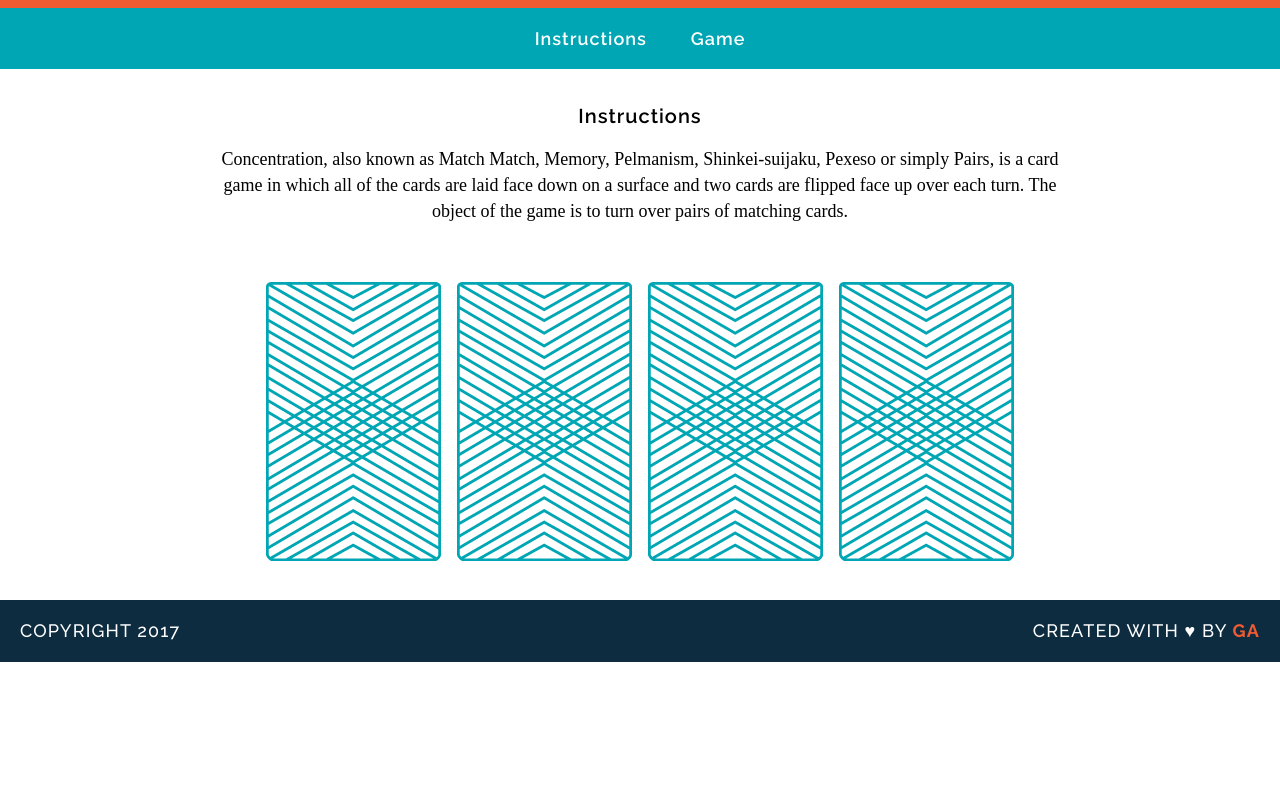
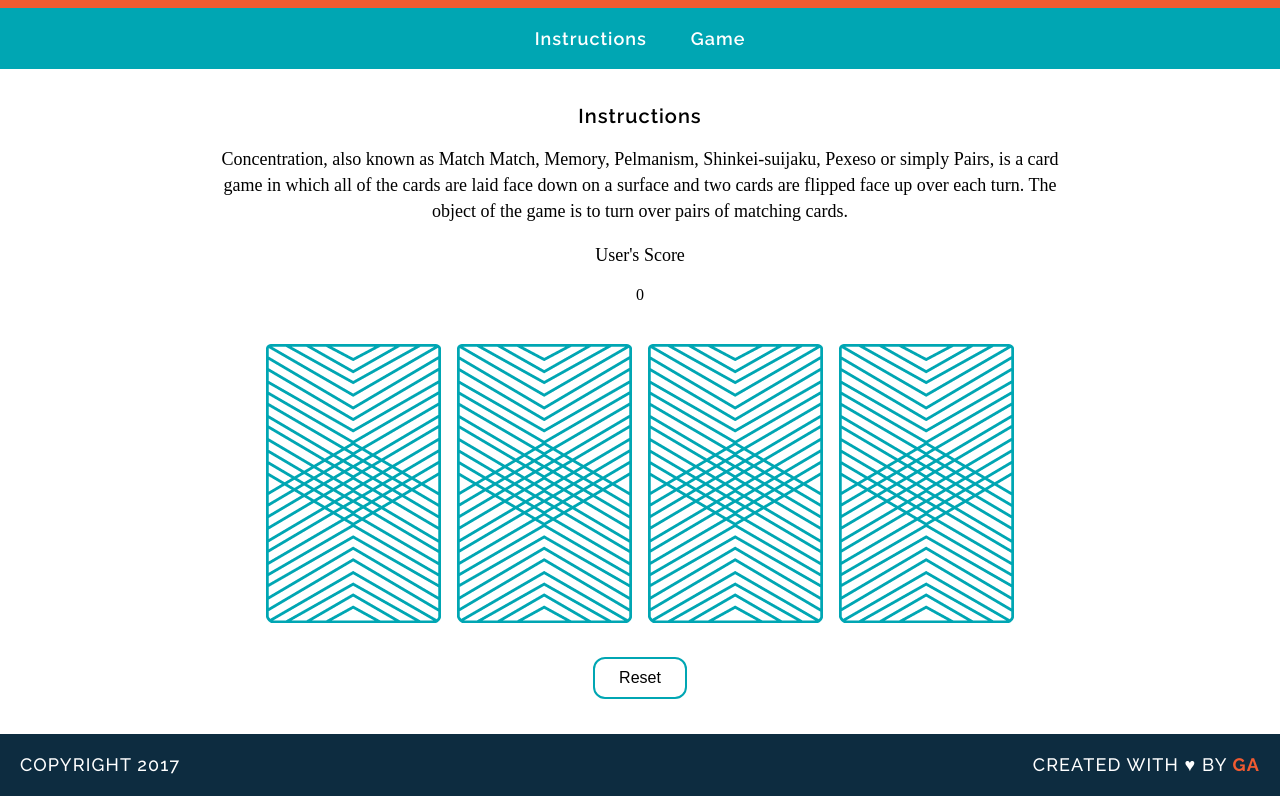
Before and after one commit to up2up/wdi-fundamentals-memorygame, a plain HTML site: page index.html in a window 1280 px wide. Shown: the part 105-901 px from the top of the page. Before the commit the page ends 800 px from the top, so only its background shows below. Drawn offline with Linux system fonts and the light colour scheme; a web font is replaced by a local one.

Commit message:
add reset button and user's score

```diff
--- a/css/style.css
+++ b/css/style.css
@@ -95,3 +95,13 @@ footer {
   color: #F15B31;
   font-weight: 700;
 }
+
+#reset {
+  background-color: white;
+  color: black;
+  border: 2px solid #00A6B3;
+  font-size: 16px;
+  margin: 30px 0 0 0;
+  padding: 10px 24px;
+  border-radius: 12px;
+}
--- a/index.html
+++ b/index.html
@@ -22,7 +22,13 @@
     <p>Concentration, also known as Match Match, Memory, Pelmanism, Shinkei-suijaku, Pexeso or simply Pairs, is a card game
       in which all of the cards are laid face down on a surface and two cards are flipped face up over each turn. The object
       of the game is to turn over pairs of matching cards.</p>
+    <div>
+      <p>User's Score</p>
+      <div id="user-score">
+      </div>
+    </div>
     <div id="game-board" class="board clearfix"></div>
+    <button type="button" id="reset" onclick="resetGame()">Reset</button>
   </main>
   <footer class="clearfix">
     <p class="copyright">Copyright 2017</p>
--- a/js/main.js
+++ b/js/main.js
@@ -1,5 +1,3 @@
-console.log("Up and running!");
-
 var cards = [
   {
     rank: "queen",
@@ -24,15 +22,18 @@ var cards = [
 ];
 
 var cardsInPlay = [];
+var userScore = 0;
 
 var checkForMatch = function (elem) {
-  elem.setAttribute('src', cardsInPlay[cardsInPlay.length - 1].cardImage);
+  var comPareOne = cardsInPlay[cardsInPlay.length - 1];
+  var comPareTwo = cardsInPlay[cardsInPlay.length - 2];
+  elem.setAttribute('src', comPareOne.cardImage);
   if (cardsInPlay.length >= 2) {
-    var comPareOne = cardsInPlay[cardsInPlay.length - 1];
-    var comPareTwo = cardsInPlay[cardsInPlay.length - 2];
     if (comPareOne.rank === comPareTwo.rank) {
       if (comPareOne.suit !== comPareTwo.suit) {
         alert("You found a match!");
+        userScore++;
+        document.getElementById("user-score").innerHTML = userScore;
       }
     }
     else {
@@ -55,10 +56,20 @@ var createBoard = function () {
     var cardElement = document.createElement('img');
     cardElement.setAttribute('src', 'images/back.png');
     cardElement.setAttribute('data-id', i);
-    cardElement.addEventListener('click', function () { flipCard(this);});
+    cardElement.addEventListener('click', function () { flipCard(this); });
     document.getElementById("game-board").appendChild(cardElement);
+    document.getElementById("user-score").innerHTML = userScore;
   }
+}
 
+var resetGame = function () {
+  var nodeCards = document.getElementById("game-board").childNodes;
+  for (i = 0; i < nodeCards.length; i++) {
+    nodeCards[i].setAttribute('src', 'images/back.png');
+  }
+  cardsInPlay = [];
+  userScore = 0;
+  document.getElementById("user-score").innerHTML = userScore;
+}
 
-}
 createBoard();
```
